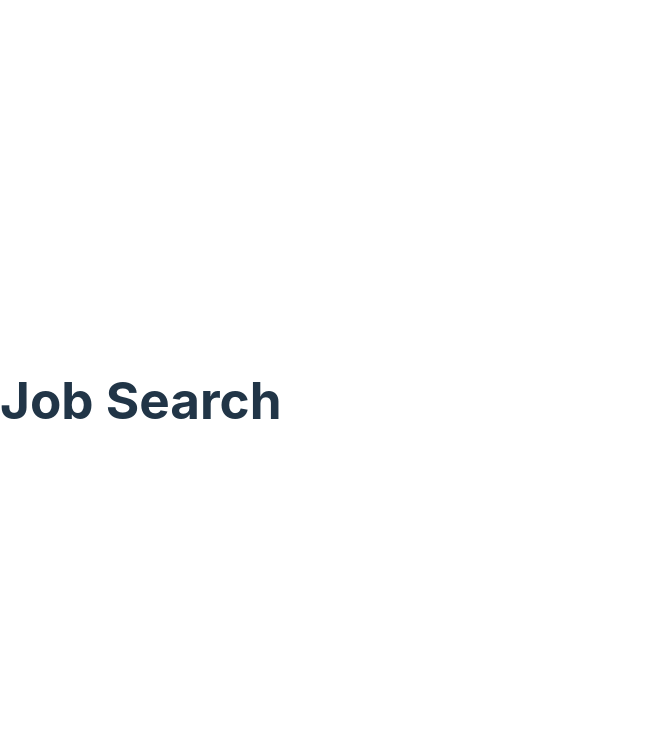
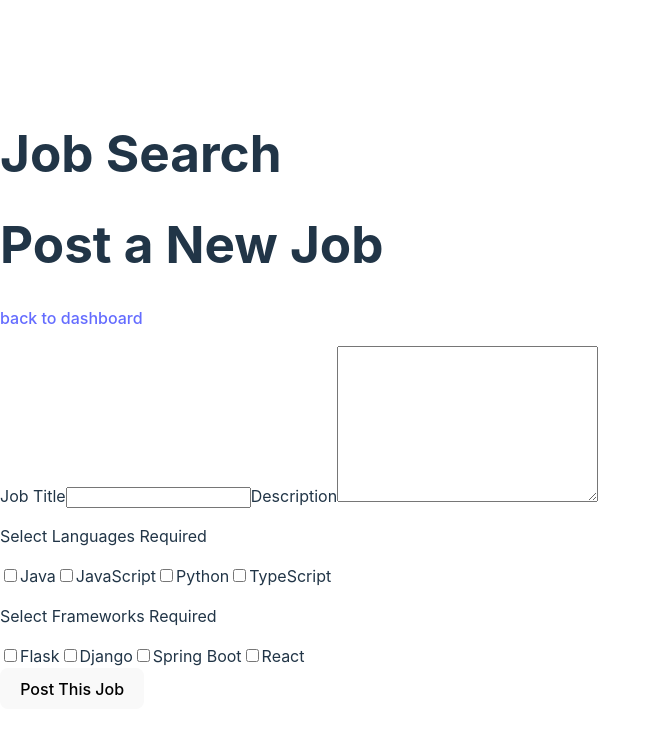
Before and after one commit to Wbradmeyer/JobMatch, a React (Vite) app in the folder client/: page /jobs/create in a window 1280 px wide. Before the commit this address had no page. Shown: the top 734 px of the page, without its empty margins (0-661 px from the left). Built offline with nearby package versions, Linux system fonts and the light colour scheme.

Commit message:
added onchange methods

```diff
--- a/client/src/App.jsx
+++ b/client/src/App.jsx
@@ -4,6 +4,7 @@ import Home from "./components/Home";
 import SeekerRegister from "./components/SeekerRegister";
 import CompanyRegister from "./components/CompanyRegister";
 import CompanyDashboard from "./components/CompanyDashboard";
+import JobCreate from "./components/JobCreate";
 
 function App() {
   return (
@@ -14,6 +15,7 @@ function App() {
         <Route path="/seekerRegister" element={<SeekerRegister />} />
         <Route path="/companyRegister" element={<CompanyRegister />} />
         <Route path="/company/dashboard" element={<CompanyDashboard />} />
+        <Route path="/jobs/create" element={<JobCreate />} />
       </Routes>
     </div>
   );
--- a/client/src/components/CompanyDashboard.jsx
+++ b/client/src/components/CompanyDashboard.jsx
@@ -30,7 +30,7 @@ const CompanyDashboard = () => {
       {/* show job postings */}
       <div>
         <button>
-          <Link to={"/jobs/new"}>Post a New Job</Link>
+          <Link to={"/jobs/create"}>Post a New Job</Link>
         </button>
         <table>
           <thead>
@@ -40,7 +40,6 @@ const CompanyDashboard = () => {
               <th>Filled</th>
             </tr>
           </thead>
-          {/* map all job posts from this company into new row*/}
           <tbody>
             <tr>Backend Dev</tr>
             <tr>40</tr>
--- a/client/src/components/JobCreate.jsx
+++ b/client/src/components/JobCreate.jsx
@@ -5,14 +5,31 @@ import { useNavigate, Link } from "react-router-dom";
 const JobCreate = () => {
   const navigate = useNavigate();
   // const { allJobs, setAllJobs } = props;
+  const [checkedLanguages, setCheckedLanguages] = useState([]);
+  const [checkedFrameworks, setCheckedFrameworks] = useState([]);
   const [job, setJob] = useState({
     jobTitle: "",
     description: "",
+    languages: [],
+    frameworks: [],
+    companyId: "",
   });
   const [error, setError] = useState({});
 
   const handleVals = (e) => {
     setJob({ ...job, [e.target.name]: e.target.value });
+  };
+
+  const handleLanguagesCheckedBoxes = (e) => {
+    if (e.target.checked) {
+      setCheckedLanguages([...checkedLanguages, e.target.value]);
+    }
+  };
+
+  const handleFrameworksCheckedBoxes = (e) => {
+    if (e.target.checked) {
+      setCheckedFrameworks([...checkedFrameworks, e.target.value]);
+    }
   };
 
   const onSubmitHandler = (e) => {
@@ -57,25 +74,65 @@ const JobCreate = () => {
           />
           <div>
             <p>Select Languages Required</p>
-            <input type="checkbox" name="java" value={java} />
+            <input
+              type="checkbox"
+              name="java"
+              value="java"
+              onChange={handleLanguagesCheckedBoxes}
+            />
             <label>Java</label>
-            <input type="checkbox" name="javascript" value={javascript} />
-            <label>Java</label>
-            <input type="checkbox" name="python" value={python} />
-            <label>Java</label>
-            <input type="checkbox" name="typeScript" value={typeScript} />
-            <label>Java</label>
+            <input
+              type="checkbox"
+              name="javascript"
+              value="javascript"
+              onChange={handleLanguagesCheckedBoxes}
+            />
+            <label>JavaScript</label>
+            <input
+              type="checkbox"
+              name="python"
+              value="python"
+              onChange={handleLanguagesCheckedBoxes}
+            />
+            <label>Python</label>
+            <input
+              type="checkbox"
+              name="typeScript"
+              value="typeScript"
+              onChange={handleLanguagesCheckedBoxes}
+            />
+            <label>TypeScript</label>
           </div>
           <div>
             <p>Select Frameworks Required</p>
-            <input type="checkbox" name="flask" value={flask} />
-            <label>Java</label>
-            <input type="checkbox" name="django" value={django} />
-            <label>Java</label>
-            <input type="checkbox" name="springBoot" value={springBoot} />
-            <label>Java</label>
-            <input type="checkbox" name="react" value={react} />
-            <label>Java</label>
+            <input
+              type="checkbox"
+              name="flask"
+              value="flask"
+              onChange={handleFrameworksCheckedBoxes}
+            />
+            <label>Flask</label>
+            <input
+              type="checkbox"
+              name="django"
+              value="django"
+              onChange={handleFrameworksCheckedBoxes}
+            />
+            <label>Django</label>
+            <input
+              type="checkbox"
+              name="springBoot"
+              value="springBoot"
+              onChange={handleFrameworksCheckedBoxes}
+            />
+            <label>Spring Boot</label>
+            <input
+              type="checkbox"
+              name="react"
+              value="react"
+              onChange={handleFrameworksCheckedBoxes}
+            />
+            <label>React</label>
           </div>
           <button>Post This Job</button>
         </form>
```
